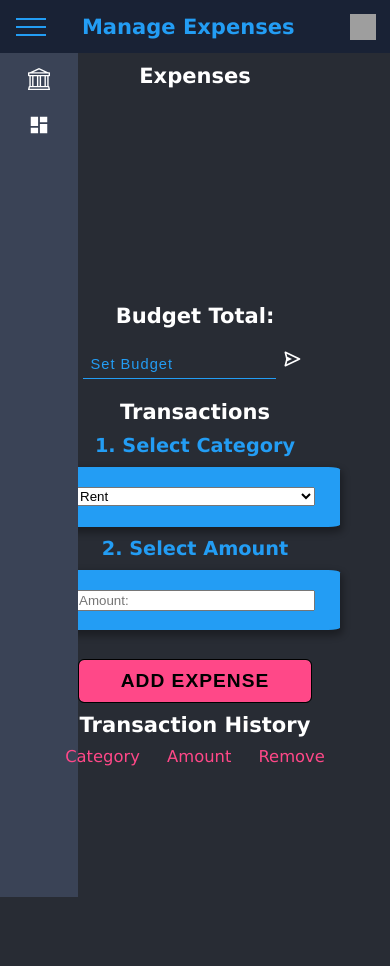
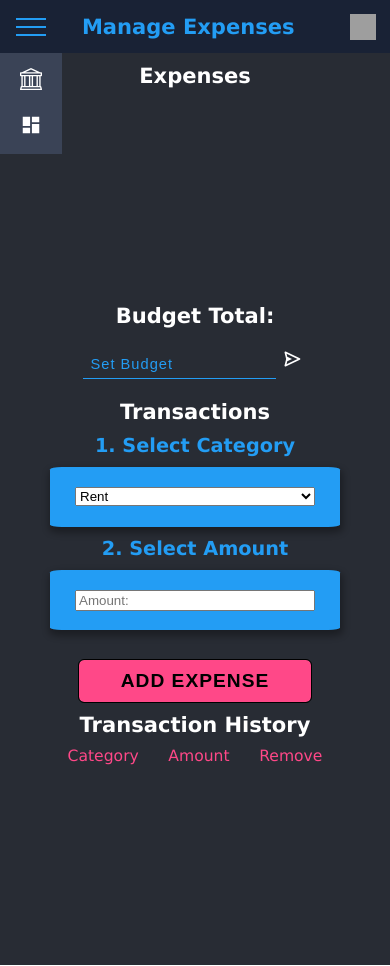
Before and after one commit to bubinq/budgetApp-frontEnd, a React (Create React App) app: page / in a window 390 px wide. Built offline with nearby package versions, Linux system fonts and the light colour scheme; grey boxes are pictures that could not be loaded.

Commit message:
Small style tweaks

```diff
--- a/src/App.css
+++ b/src/App.css
@@ -544,13 +544,13 @@ input:checked + .slider:before {
     left: 0px;
   }
   100% {
-    left: -20vw;
+    left: -16vw;
   }
 }
 
 @keyframes show {
   0% {
-    left: -20vw;
+    left: -16vw;
   }
   100% {
     left: 0px;
@@ -584,7 +584,7 @@ input:checked + .slider:before {
     font-size: 5.4vw;
   }
   span {
-    font-size: 4.2vw;
+    font-size: 4vw;
   }
   .menu {
     padding-left: 12px;
@@ -616,8 +616,8 @@ input:checked + .slider:before {
     height: auto;
   }
   .sideWrapper {
-    width: 20vw;
-    height: 100%;
+    width: 16vw;
+    height: 12vh;
   }
   .contentWrapper {
     height: auto;
@@ -664,6 +664,9 @@ input:checked + .slider:before {
   .dateSelect {
     margin-left: 12px;
   }
+  .statsTransactionsWrapper {
+    margin-bottom: 30px;
+  }
   .pieChartWrapper {
     align-items: center;
   }
```
